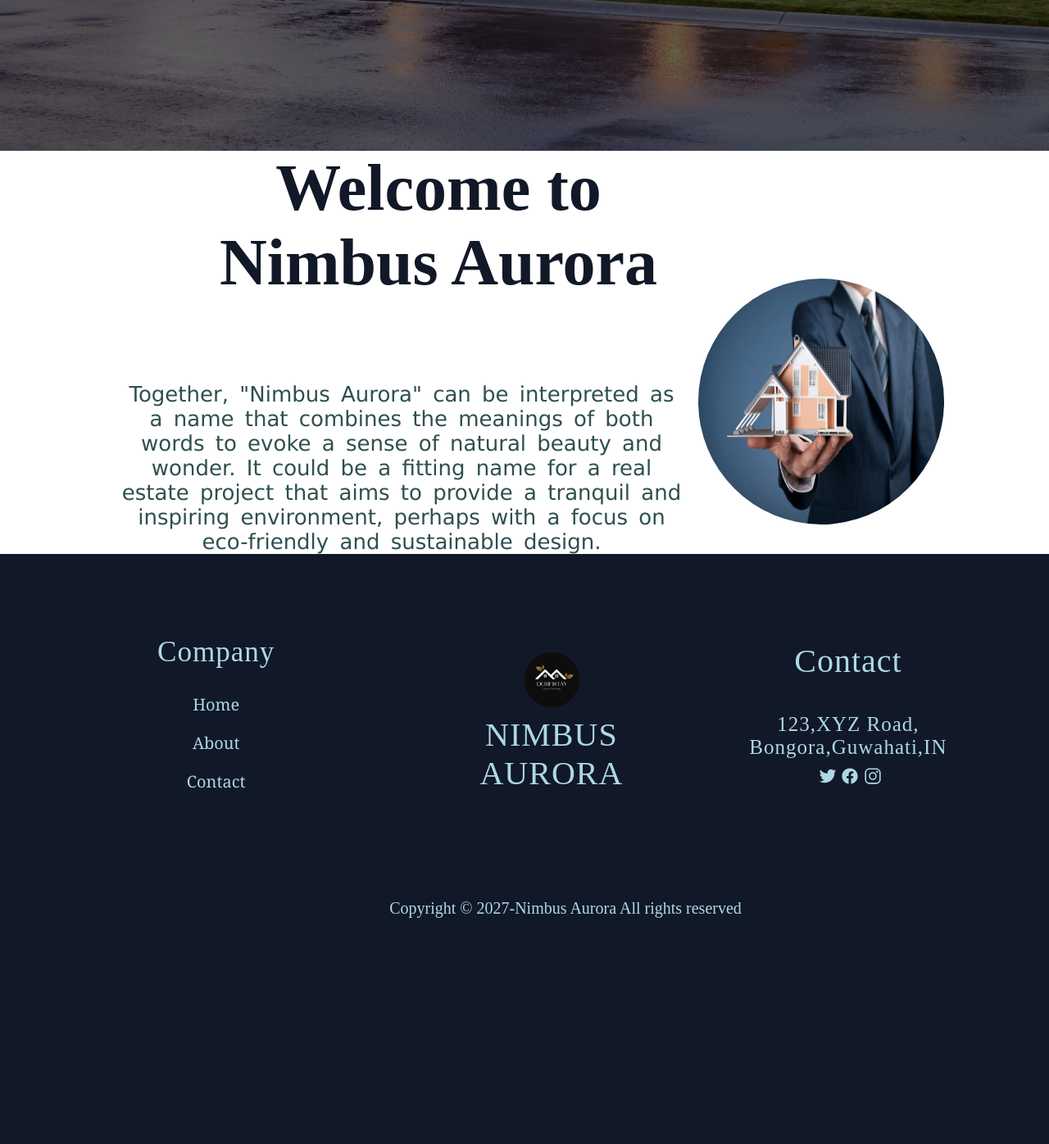
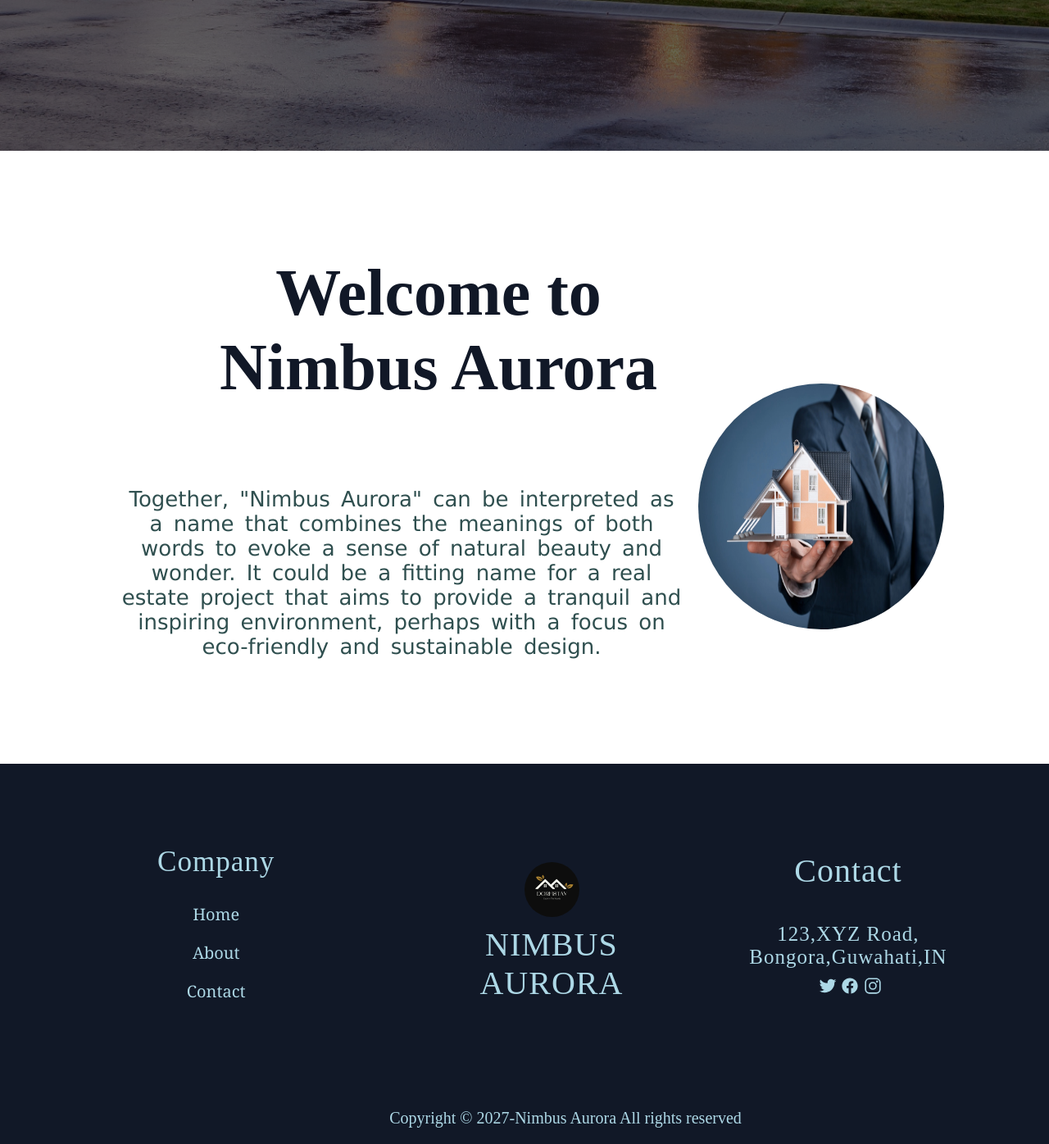
Before and after one commit to anant-357/DBMS_IIITG_Project, a Flask app: template templates/aboutUs.html in a window 1280 px wide. Shown: the part 776-2172 px from the top of the page at 82% size. Before the commit the page ends 1896 px from the top, so only its background shows below. Run offline with Flask 3, Linux system fonts and the light colour scheme; the template is opened without the code that fills it, so the values that code supplies are empty; parts of the project's set-up code (start-up, migrations or seed data) failed here and were passed over.

Commit message:
updated css

```diff
--- a/static/css/styles.css
+++ b/static/css/styles.css
@@ -35,7 +35,6 @@
   z-index: 1;
   width: 100%;
 }
-
 
 .nav-list {
   display: flex;
@@ -500,11 +499,10 @@ input[type="number"]::-webkit-outer-spin-button {
   text-decoration: none;
   border-radius: 3rem;
   overflow: hidden;
-
 }
 
-.card{
-  display:flex;
+.card {
+  display: flex;
   flex-direction: column;
   margin: 10px;
 }
@@ -521,10 +519,16 @@ input[type="number"]::-webkit-outer-spin-button {
 .secRight-about {
   display: flex;
   align-items: center;
-  justify-content: space-evenly;
+  justify-content: center;
   max-width: 80%;
-  margin: auto;
+  margin: 10% 10%;
 }
+
+/* .paras {
+  display: flex;
+  align-items: center;
+  justify-content: center;
+} */
 
 .sectionTag {
   font-size: 80px;
@@ -557,7 +561,6 @@ input[type="number"]::-webkit-outer-spin-button {
   border-radius: 300px;
   text-align: center;
   justify-content: center;
-  /* padding-bottom: 50px; */
   margin-top: 120px;
 }
 
@@ -625,9 +628,6 @@ input[type="number"]::-webkit-outer-spin-button {
 .col-2 h3 {
   font-size: 40px;
   padding-top: 10px;
-  text-align: center;
-  /* justify-content: center; */
-  /* align-items: center; */
   padding-left: 190px;
   padding-right: 114px;
 }
@@ -663,10 +663,7 @@ input[type="number"]::-webkit-outer-spin-button {
   color: lightblue;
   text-align: center;
   font-size: 20px;
-  /* margin-bottom: 120px; */
-  /* margin-top: 20px; */
   padding-bottom: 20px;
-  /* padding-right: 350px; */
   padding-left: 100px;
 }
 
@@ -809,12 +806,10 @@ input[type="number"]::-webkit-outer-spin-button {
 }
 
 .secRight-contact {
-  /* height: 300px; */
   display: flex;
   align-items: center;
   justify-content: space-evenly;
   max-width: 80%;
-  margin: auto;
 }
 
 .secRight {
@@ -823,7 +818,6 @@ input[type="number"]::-webkit-outer-spin-button {
   justify-content: space-evenly;
   flex-direction: column;
 }
-
 
 .seller {
   width: 100%;
@@ -884,25 +878,22 @@ input[type="number"]::-webkit-outer-spin-button {
   padding-right: 20px;
 }
 
-.form .input_field button {
-  /* padding-top: 20px; */
-}
-
 .input {
   border: 0;
   border-bottom: 2px solid white;
   width: 70%;
   font-family: "Times New Roman", Times, serif;
   font-size: 15px;
-  /* padding: 1px 0; */
-  /* margin-bottom: 2px; */
-  /* text-align: center; */
   color: lightblue;
   outline: none;
   background: transparent;
 }
 
-.img{
+.img {
   /* background-color: #253047; */
   /* width:25% */
 }
+
+.thirdSection {
+  margin: 10% 0;
+}
```
